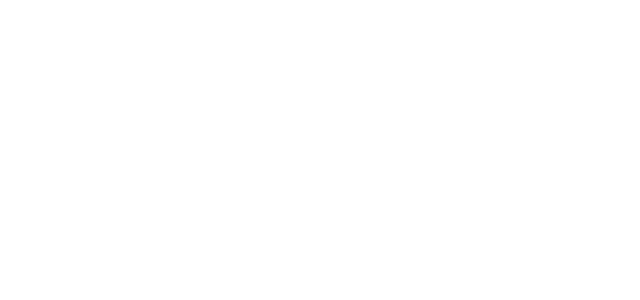
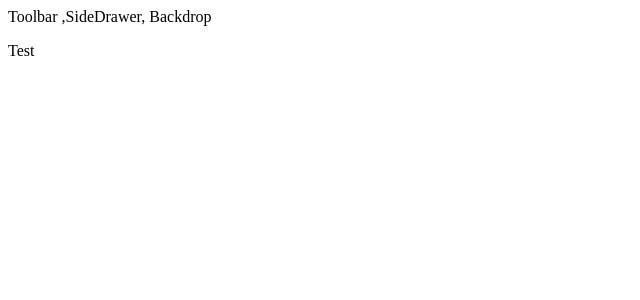
Before and after one commit to Charpell/burger, a React app: page / in a window 1280 px wide. Shown: the top 300 px of the page, without its empty margins (0-640 px from the left). Built offline with nearby package versions, Linux system fonts and the light colour scheme.

Commit message:
Setup the Layout Component

```diff
--- a/src/App.js
+++ b/src/App.js
@@ -1,11 +1,15 @@
 import React, { Component } from 'react';
+
+import Layout from './components/Layout/Layout'
 
 
 class App extends Component {
   render() {
     return (
       <div>
-
+        <Layout>
+          <p>Test</p>
+        </Layout>
       </div>
     );
   }
--- /dev/null
+++ b/src/components/Layout/Layout.js
@@ -0,0 +1,12 @@
+import React from "react";
+
+import Aux from "../../hoc/Aux";
+
+const Layout = props => (
+  <Aux>
+    <div>Toolbar ,SideDrawer, Backdrop</div>
+    <main>{props.children}</main>
+  </Aux>
+);
+
+export default Layout;
--- /dev/null
+++ b/src/hoc/Aux.js
@@ -0,0 +1,3 @@
+const aux = (props) => props.children;
+
+export default aux;
```
